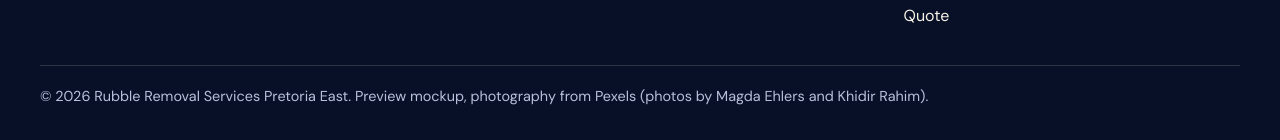
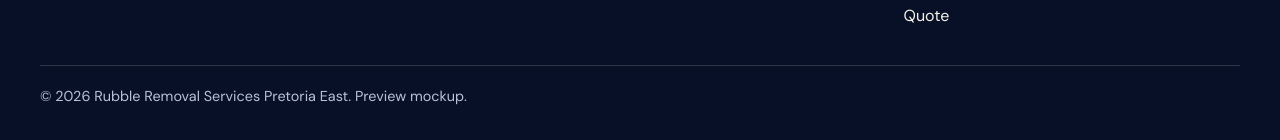
Before and after one commit to darrenrosbon/rubble-removal-pretoria-east, a plain HTML site: page index.html in a window 1280 px wide. Shown: the part 5244-5384 px from the top of the page. Drawn offline with nearby package versions, Linux system fonts and the light colour scheme.

Commit message:
Remove photo credit from footer
Co-Authored-By: Claude Sonnet 5.5 <noreply@anthropic.com>

```diff
--- a/index.html
+++ b/index.html
@@ -716,7 +716,7 @@ footer ul li { padding: 5px 0; }
         </ul>
       </div>
     </div>
-    <p class="legal">&copy; <span id="yr">2026</span> Rubble Removal Services Pretoria East. Preview mockup, photography from Pexels (photos by Magda Ehlers and Khidir Rahim).</p>
+    <p class="legal">&copy; <span id="yr">2026</span> Rubble Removal Services Pretoria East. Preview mockup.</p>
   </div>
 </footer>
 
```
Also changed, not shown: 1 other file.
